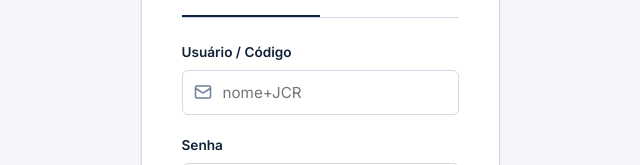
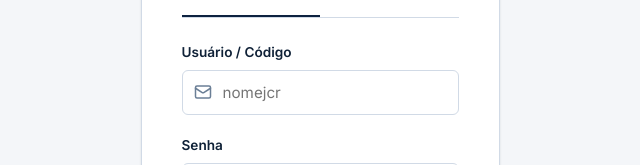
Before and after one commit to LuisGustavoCassioli/PROJETO-2026--5-SEMESTRE---JCR-IMPORTA-O-DE-PRODUTOS-INDUSTRIAIS, a React (Vite) app: page /acesso-interno in a window 1280 px wide. Shown: the part 313-478 px from the top of the page, without its empty margins (320-960 px from the left). Built offline with nearby package versions, Linux system fonts and the light colour scheme; no server answers.

Commit message:
new features on private access

```diff
--- a/src/pages/LoginPage.tsx
+++ b/src/pages/LoginPage.tsx
@@ -139,7 +139,7 @@ export default function LoginPage() {
                                 <input
                                     type="text"
                                     className="form-input"
-                                    placeholder="nome+JCR"
+                                    placeholder="nomejcr"
                                     style={{ paddingLeft: '40px' }}
                                     value={email}
                                     onChange={(e) => setEmail(e.target.value)}
```
Also changed, not shown: 1 other file (tests, documents, lock files or other folders).
